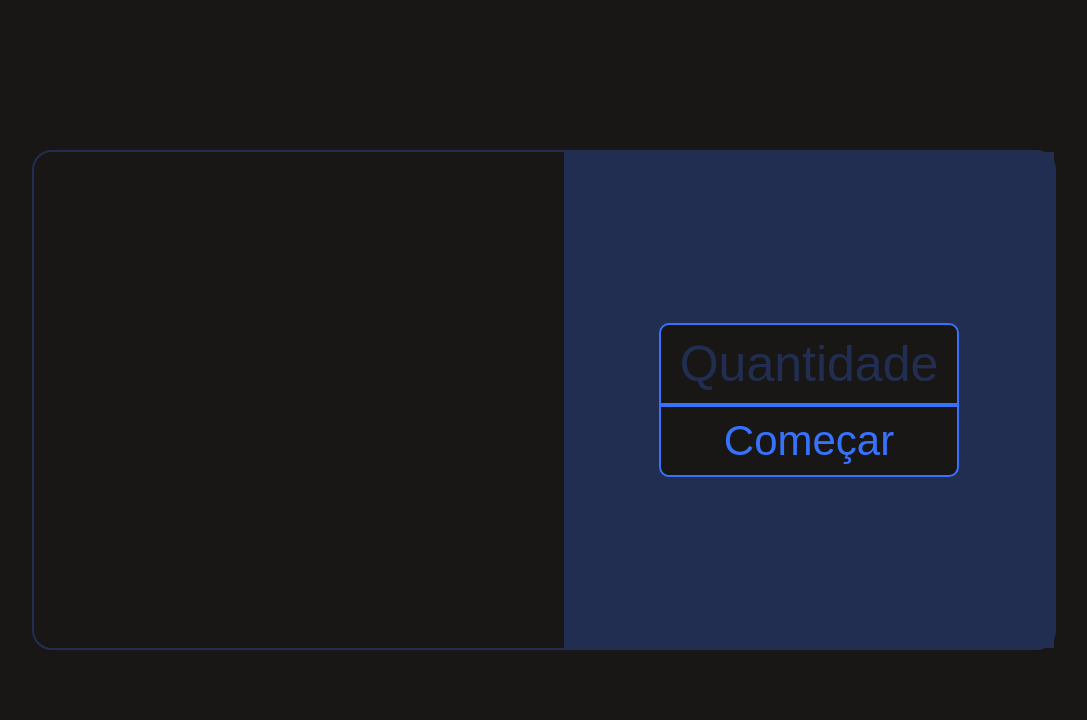
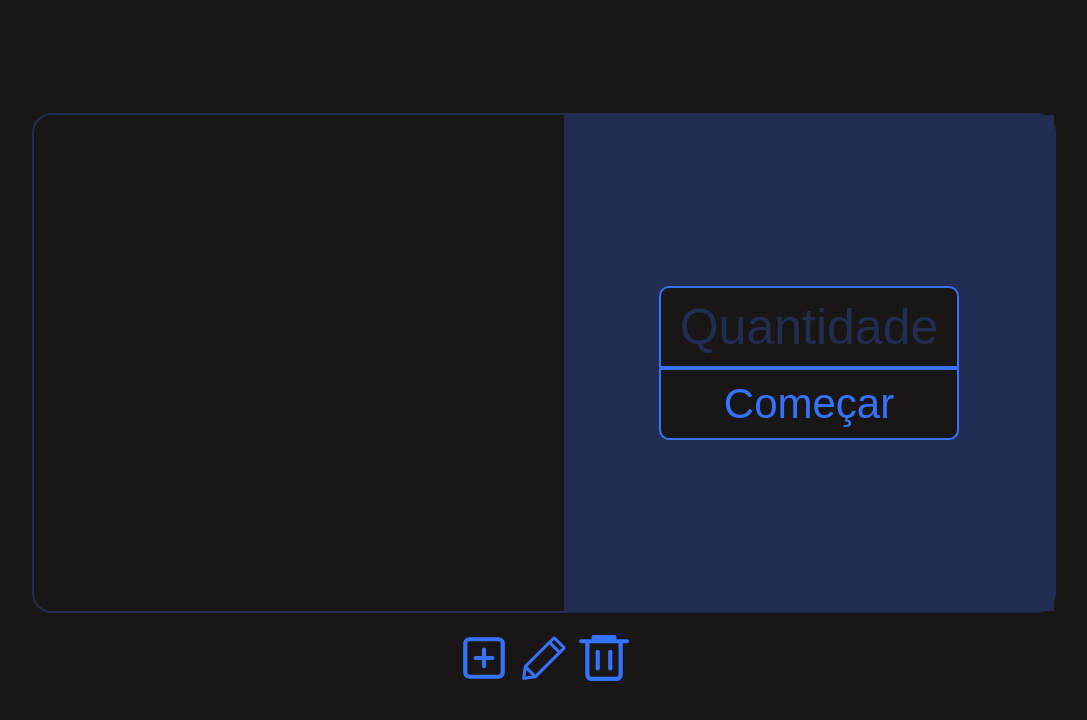
Before and after one commit to AstronautoLunar/memorizador-ingles, a website: page src/front-end/index.html in a window 1280 px wide. Shown: the whole page, without its empty margins (96-1183 px from the left). Drawn offline with Linux system fonts and the light colour scheme; no server answers.

Commit message:
:construction: Construir tela de adicionar novas palavras no front-end
- Feito interface estilizada de navegação

```diff
--- a/src/data/data.json
+++ b/src/data/data.json
@@ -1 +1 @@
-{"words":[{"id":"784023141047107102","US":"will","BR":"vai","date":"02/02/2002"},{"id":"617051047039605","US":"good","BR":"bom","date":"05/01/2022"}]}
+{"words":[{"id":"784023141047107102","US":"will","BR":"vai","date":"02/02/2002"}]}
--- a/src/front-end/index.html
+++ b/src/front-end/index.html
@@ -79,6 +79,11 @@
                     </div>
                 </div>
             </div>
+            <nav id="nav">
+                <ul id="list-items-nav">
+
+                </ul>
+            </nav>
         </main>
 
         <script src="./script/elements.js"></script>
@@ -87,5 +92,6 @@
         <script src="./script/verifyInputs.js"></script>
         <script src="./script/start.js"></script>
         <script src="./script/panelQuiz.js"></script>
+        <script src="./script/nav.js"></script>
     </body>
 </html>
--- a/src/front-end/script/elements.js
+++ b/src/front-end/script/elements.js
@@ -11,3 +11,4 @@ const inputAnswer = window.document.getElementById("answer");
 const wordResponse = window.document.getElementById("word-response");
 const showWordButton = window.document.getElementById("show-word");
 const buttonOut = window.document.getElementById("button-out");
+const listItemsNav = window.document.getElementById("list-items-nav");
--- /dev/null
+++ b/src/front-end/script/nav.js
@@ -0,0 +1,45 @@
+const itemsNav = [
+    {
+        id: "01",
+        name: "addWord",
+        src: "assets/icon-plus.svg",
+        alt: "icon plus"
+    },
+    {
+        id: "02",
+        name: "modifyWord",
+        src: "assets/icon-change.svg",
+        alt: "icon change"
+    },
+    {
+        id: "03",
+        name: "deleteWord",
+        src: "assets/icon-delete.svg",
+        alt: "icon delete"
+    },
+]
+
+const itemNavRendered = itemsNav.map(({
+    id,
+    name,
+    src,
+    alt
+}) => (
+    `
+        <li
+            class="item-nav-panel"
+            data-id="${id}"
+        >
+            <img
+                id="${name}"
+                class="icon-nav-panel"
+                src="${src}"
+                alt="${alt}"
+            />
+        </li>
+    `
+));
+
+const todayElements = itemNavRendered.join("");
+
+listItemsNav.innerHTML = todayElements
--- a/src/front-end/style/main.css
+++ b/src/front-end/style/main.css
@@ -7,6 +7,7 @@ body {
     height: 100vh;
 
     display: flex;
+    flex-direction: column;
     justify-content: center;
     align-items: center;
 }
@@ -302,6 +303,36 @@ body {
     transform: scale(1.2);
 }
 
+#nav {
+    margin-top: 20px;
+}
+
+#list-items-nav {
+    display: flex;
+    justify-content: center;
+    align-items: center;
+
+    list-style-type: none;
+}
+
+.item-nav-panel {
+    margin-right: 10px;
+}
+
+.item-nav-panel:last-of-type {
+    margin-right: 0;
+}
+
+.icon-nav-panel {
+    width: 50px;
+
+    transition: transform 500ms;
+}
+
+.icon-nav-panel:hover {
+    transform: scale(1.2);
+}
+
 .hit-word {
     background-color: var(--medium-spring-green);
 }
```
Also changed, not shown: src/front-end/assets/icon-change.svg (added), src/front-end/assets/icon-delete.svg (added), src/front-end/assets/icon-plus.svg (added).
